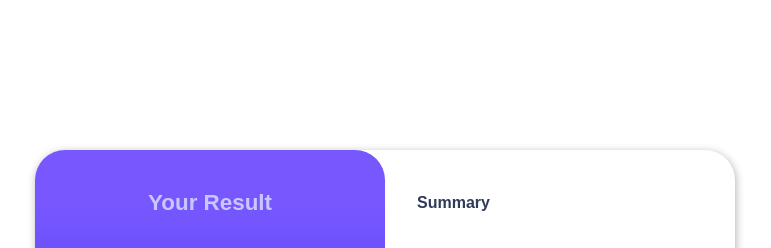
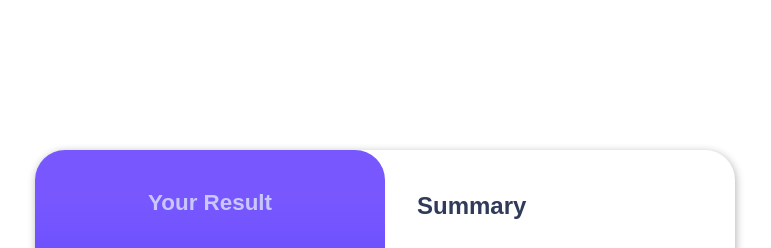
Before and after one commit to Astilion/results-summary-component, a plain HTML site: page index.html in a window 1280 px wide. Shown: the top 248 px of the page, without its empty margins (255-1026 px from the left). Drawn offline with Linux system fonts and the light colour scheme.

Commit message:
fixed summary heading size desktop

```diff
--- a/sass/main.scss
+++ b/sass/main.scss
@@ -171,6 +171,9 @@ body {
 		}
 		.bars-box {
 			justify-content: space-around;
+			.summary-heading {
+				font-size: 1.5rem;
+			}
 		}
 	}
 }
```
Also changed, not shown: css/main.css, 4 other files.
